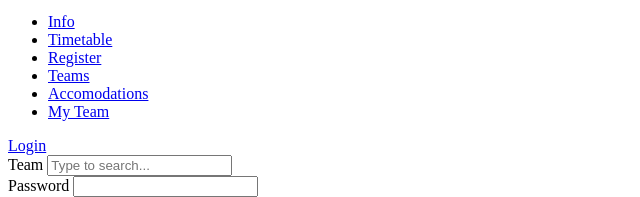
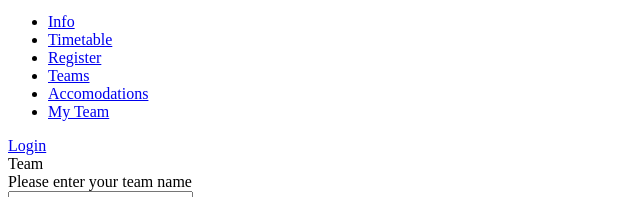
Before and after one commit to garnas/hockey_reg, a Symfony app: template templates/team/login.html.twig in a window 1280 px wide. Shown: the part 386-583 px from the top of the page, without its empty margins (0-640 px from the left). Run offline with Twig, Linux system fonts and the light colour scheme; the template is opened without the code that fills it, so the values that code supplies are empty; some libraries are stand-ins or nearby versions.

Commit message:
Update login.html.twig

```diff
--- a/templates/team/login.html.twig
+++ b/templates/team/login.html.twig
@@ -19,6 +19,7 @@
 
             <div class="mb-3">
                 <label for="username" class="form-label">Team</label>
+                <div class="form-text">Please enter your team name</div>
                 <input required value="{{ last_username }}" class="form-control" list="datalistOptions" id="username"
                        name="_username" placeholder="Type to search...">
                 <datalist id="datalistOptions">
```
